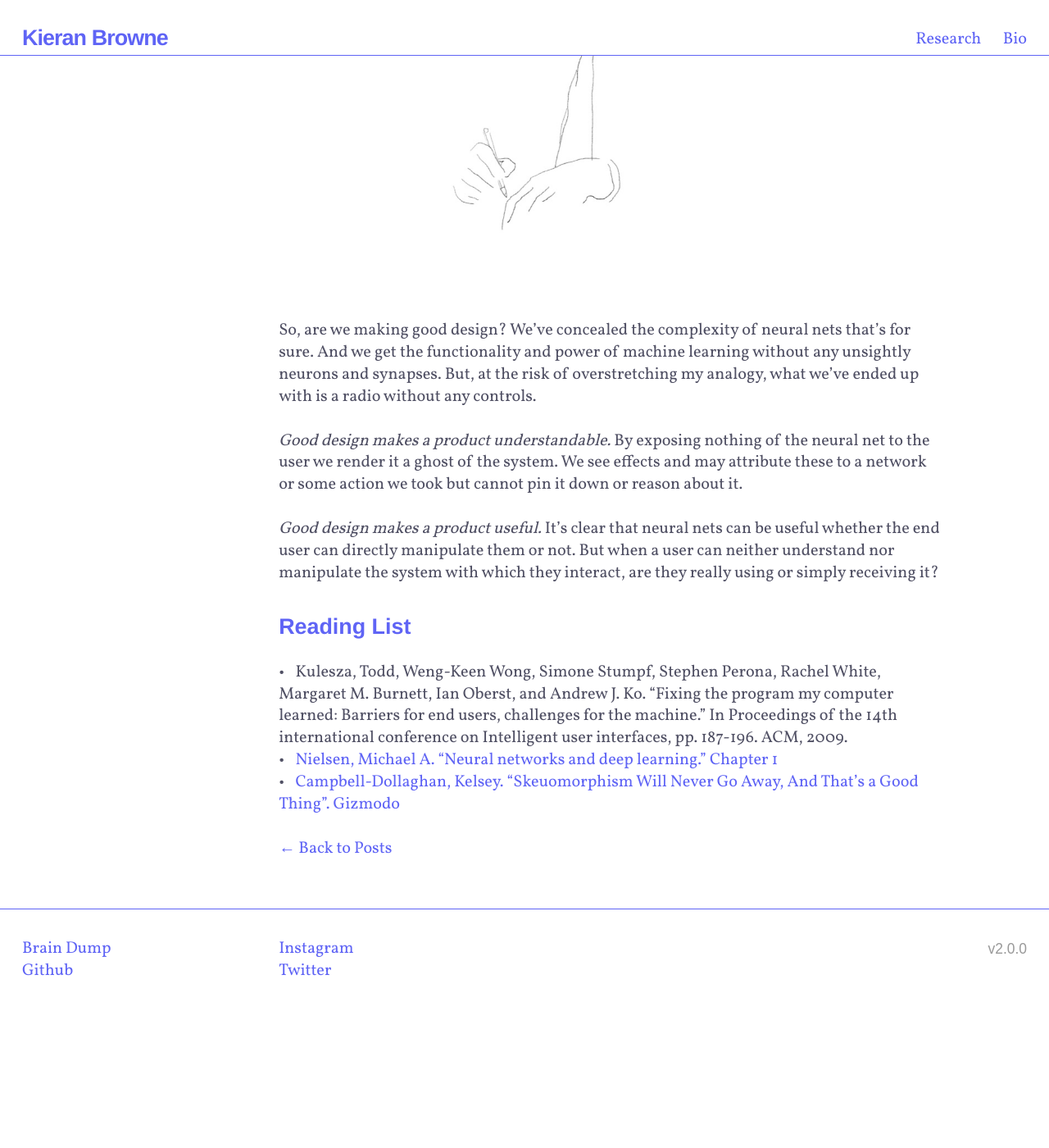
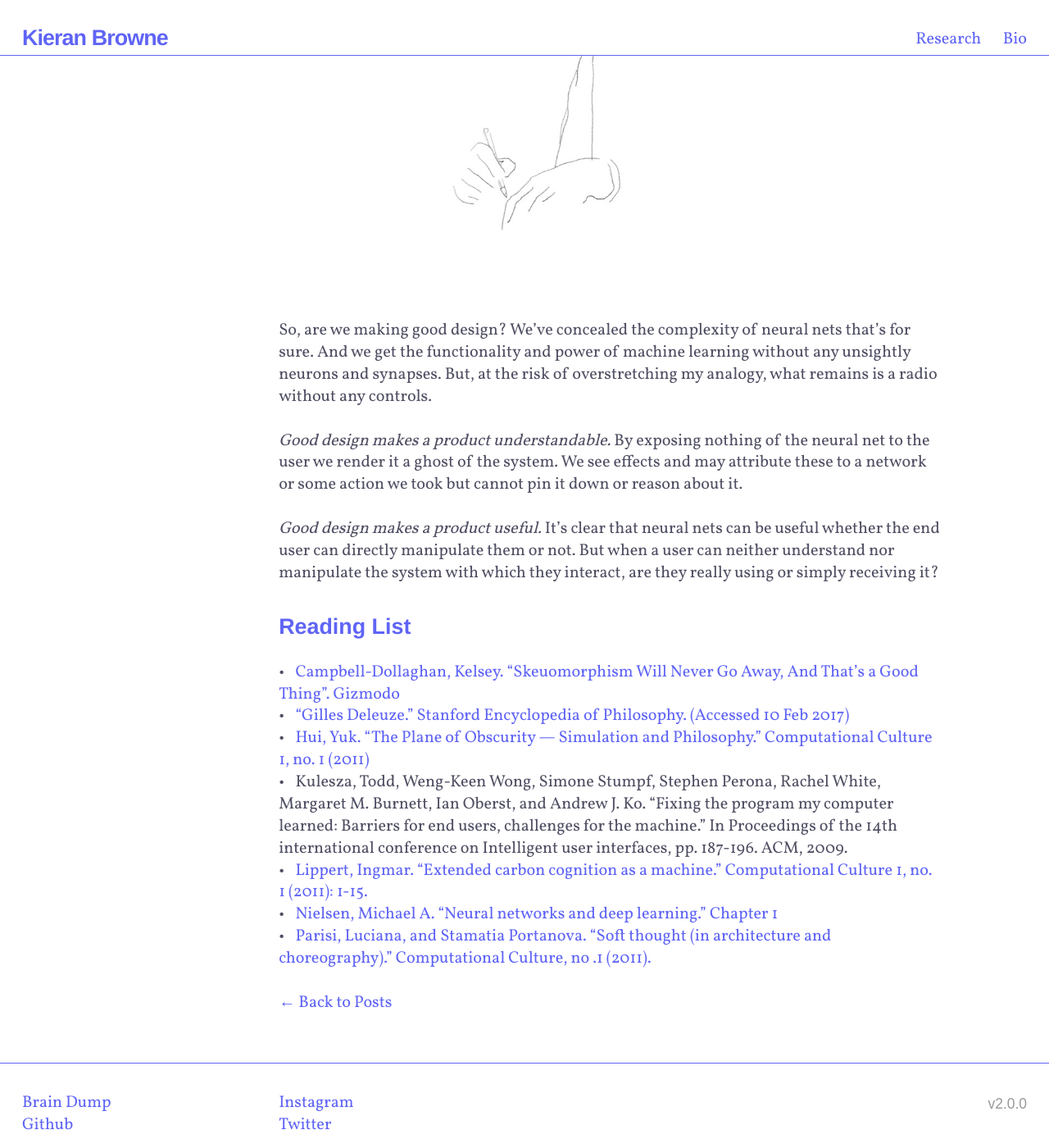
Before and after one commit to kieranbrowne/kieranbrowne.github.io, a Jekyll site: the page built from _posts/2017-01-9-design-and-complexity.md, in a window 1280 px wide and 1400 px high, scrolled down 2447 px. Shown: the whole window at 82% size. Built offline with Jekyll 4.4.1, drawn with Linux system fonts in a browser that asks for light colours; before the commit the page ends 3659 px from its top, so only the background shows below that.

Commit message:
added more read papers

```diff
--- a/_posts/2017-01-9-design-and-complexity.md
+++ b/_posts/2017-01-9-design-and-complexity.md
@@ -37,13 +37,17 @@ The other common solution for interactions with machine learning  is training by
 ![Simplistic sketch of Dieter Rams](/images/dieter-rams.jpg)
 
 So, are we making good design?
-We’ve concealed the complexity of neural nets that’s for sure. And we get the functionality and power of machine learning without any unsightly neurons and synapses. But, at the risk of overstretching my analogy, what we’ve ended up with is a radio without any controls.
+We’ve concealed the complexity of neural nets that’s for sure. And we get the functionality and power of machine learning without any unsightly neurons and synapses. But, at the risk of overstretching my analogy, what remains is a radio without any controls.
 
 *Good design makes a product understandable.* By exposing nothing of the neural net to the user we render it a ghost of the system. We see effects and may attribute these to a network or some action we took but cannot pin it down or reason about it.
 
 *Good design makes a product useful.* It’s clear that neural nets can be useful whether the end user can directly manipulate them or not. But when a user can neither understand nor manipulate the system with which they interact, are they really using or simply receiving it?
 
 ## Reading List
+- [Campbell-Dollaghan, Kelsey. "Skeuomorphism Will Never Go Away, And That's a Good Thing". Gizmodo](http://gizmodo.com/skeuomorphism-will-never-go-away-and-thats-a-good-thin-1642089313)
+- ["Gilles Deleuze." Stanford Encyclopedia of Philosophy. (Accessed 10 Feb 2017)](https://plato.stanford.edu/entries/deleuze/)
+- [Hui, Yuk. "The Plane of Obscurity — Simulation and Philosophy." Computational Culture 1, no. 1 (2011)](http://computationalculture.net/review/the-plane-of-obscurity-%E2%80%94-simulation-and-philosophy)
 - Kulesza, Todd, Weng-Keen Wong, Simone Stumpf, Stephen Perona, Rachel White, Margaret M. Burnett, Ian Oberst, and Andrew J. Ko. "Fixing the program my computer learned: Barriers for end users, challenges for the machine." In Proceedings of the 14th international conference on Intelligent user interfaces, pp. 187-196. ACM, 2009.
+- [Lippert, Ingmar. "Extended carbon cognition as a machine." Computational Culture 1, no. 1 (2011): 1-15.](http://computationalculture.net/article/extended-carbon-cognition)
 - [Nielsen, Michael A. "Neural networks and deep learning." Chapter 1](http://neuralnetworksanddeeplearning.com/chap1.html)
-- [Campbell-Dollaghan, Kelsey. "Skeuomorphism Will Never Go Away, And That's a Good Thing". Gizmodo](http://gizmodo.com/skeuomorphism-will-never-go-away-and-thats-a-good-thin-1642089313)
+- [Parisi, Luciana, and Stamatia Portanova. "Soft thought (in architecture and choreography)." Computational Culture, no .1 (2011).](http://computationalculture.net/article/soft-thought)
```
